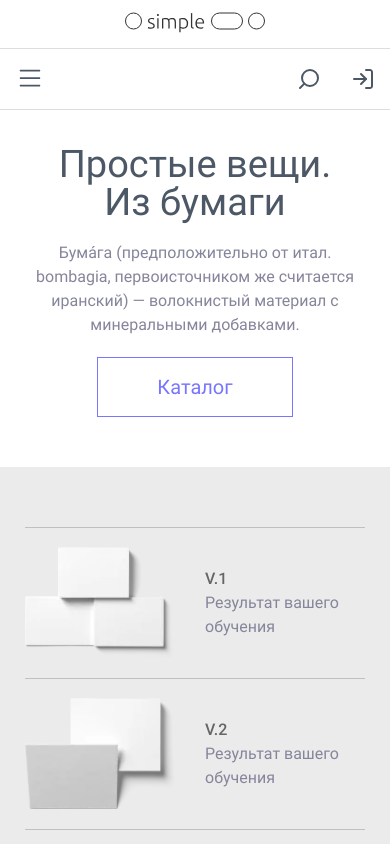
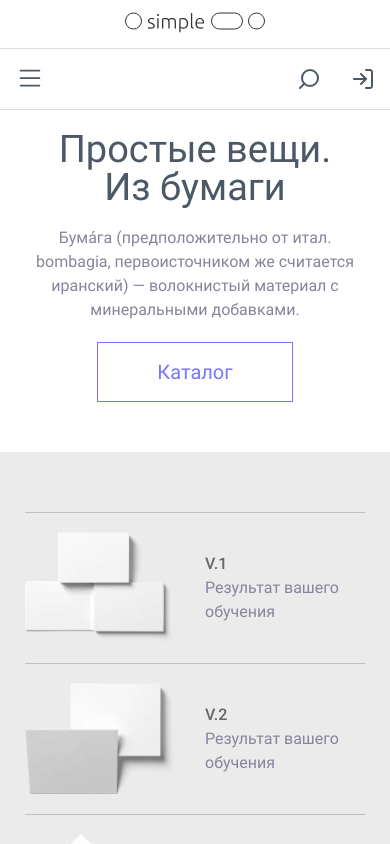
Before and after one commit to dEnsssy/React-paper, a React (Vite) app: page / in a window 390 px wide. Built offline with nearby package versions, Linux system fonts and the light colour scheme.

Commit message:
fix white line in Header

```diff
--- a/src/components/Header/Heder.module.scss
+++ b/src/components/Header/Heder.module.scss
@@ -97,7 +97,7 @@ header {
     }
     .header-content {
         padding-top: 10px;
-        padding-bottom: 15px;
+        padding-bottom: 0;
         & > a {
             width: 100%;
             padding: 0;
```
